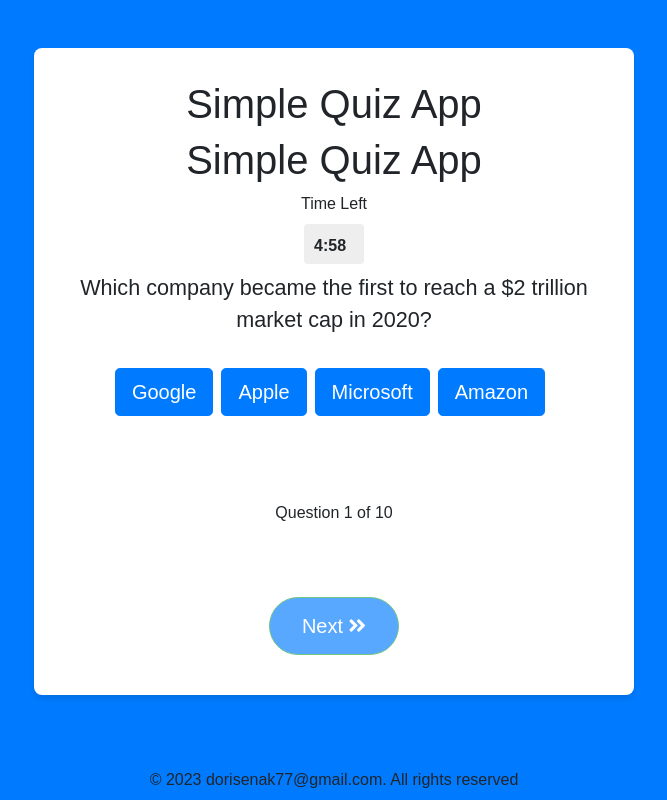
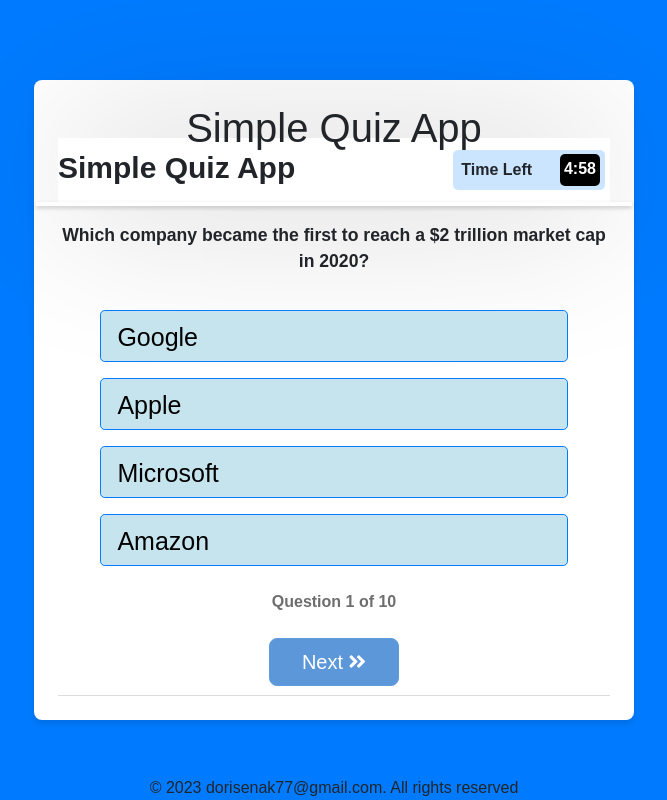
Before and after one commit to the-pad-forum/activity7-Doris-Ena-07, a plain HTML site: page index.html in a window 1280 px wide. Both pictures are taken after a click on the button "Start Quiz". Shown: the whole page, without its empty margins (306-973 px from the left). Drawn offline with nearby package versions, Linux system fonts and the light colour scheme.

Commit message:
Update: style app to resemble provided design,append Category to Current affairs, change PDF visualization colors

```diff
--- a/css/style.css
+++ b/css/style.css
@@ -1,31 +1,41 @@
+/* General Styling */
 * {
   margin: 0;
   padding: 0;
   box-sizing: border-box;
 }
 
+/* Body Styling */
 body {
   font-family: 'Arial', sans-serif;
   background-color: #007bff;
   height: 100%;
 }
 
-div {
-  margin: 8px 0;
+/* Question Options Styling */
+#options button {
+  color: #000;
+  text-align: left;
+  background-color: rgb(198, 228, 238);
+  font-size: 25px;
+  height: 6.5vh;
+  width: 36.5vw;
+  margin-bottom: 6rem;
 }
 
-#options button {
-  margin-right: 8px;
+#options button:hover{
+  background-color: rgb(118, 174, 233)
 }
 
+/* Quiz Container and its contents Styling */
 #quiz-container {
   zoom: 1;
   width: 80%;
   max-width: 600px;
   min-height: 457.6px;
-  padding: 2rem;
+  padding: 1.5rem;
   text-align: center;
-  margin: 3rem auto;
+  margin: 5rem auto;
   border-radius: 8px;
   background-color: white;
   box-shadow: 0 4px 6px rgba(0, 0, 0, 0.1);
@@ -33,6 +43,25 @@ div {
 
 #quiz-content {
   display: none;
+  font-weight: bold;
+}
+
+#quiz-header{
+  display: flex;
+  align-items: center;
+  justify-content: space-between;
+  box-shadow: 1px 2px 163px -7px rgba(0,0,0,0.3);
+  -webkit-box-shadow: 1px 2px 163px -7px rgba(0,0,0,0.3);
+  -moz-box-shadow: 1px 2px 163px -7px rgba(0,0,0,0.3);
+  margin-top: -4%;
+  height: 8vh;
+}
+
+#quiz-title{
+  font-size: 25px;
+  font-weight: bold;
+  margin-bottom: 3px;
+  font-size: 30px;
 }
 
 #quiz-start-btn {
@@ -49,52 +78,73 @@ div {
 #quiz-timer {
   font-size: 1rem;
   font-weight: bold;
-  background-color: #eee;
-  border-radius: 4px;
-  padding: 10px;
-  width: 60px;
+  background-color: #000;
+  color: white;
+  border-radius: 5px;
+  width: 40px;
   height: 40px;
-  margin: .5rem auto;
+  margin: -0.2rem;
   display: flex;
+  justify-content: space-around;
+  height: 4vh;
+  padding-top: 0.2rem;
+}
+
+#h1-quiz-timer {
+  display: flex;
+  width: 100vw;
+  background-color: lightblue;
+}
+
+#quiz-timer-container {
+  background-color:  #cce5ff;
+  border-radius: 5px;
+  width: 19vh;
+  height: 40px;
+  display: flex;
+  align-items: center;
+  padding: 1.5%;
   justify-content: space-between;
+  font-size: medium;
+  font-weight: bold;
+  margin-right: 5px;
 
 }
 
-#progress {
-  height: 48px;
-  padding: 8px;
+#footer{
+  display: flex;
+  align-items: center;
+  border-top: 1px solid #ddd;
+  justify-content: space-between;
+  padding-bottom: -3px;
 }
 
+/* Next Question Button Styling */
 #next-question {
-  border-radius: 1.8rem;
-  padding: .8rem 2rem;
-  margin-top: 3rem;
-  background-color: #007bff;
+  border-radius: 0.5rem ;
+  padding: 0.5rem 2rem;
+  margin: 8px 0px 9px;
+  background-color: #0461c5;
+  border-color: #0866ca;
 }
 
 #next-question:hover {
-  background-color: #035cba;
+  background-color: #3d93f6;
 }
 
+/* Questions Div Styling */
 #question {
-  font-size: 1.35rem;
+  font-size: 1.1rem;
   height: 80px;
+  font-weight: bold;
+  margin-top: 1rem;
 }
 
-#options {
-  height: 125px;
-}
+/* .selected-answer, .selected-answer:active, .selected-answer:hover {
+  color: green;
+} */
 
-#options button {
-  position: relative;
-}
-
-.selected-answer, .selected-answer:active, .selected-answer:hover {
-  background-color: #0bdcf7;
-  border: 1px solid #0bdcf7;
-  color: #000;
-}
-
+/* Simple App Quiz Results Page Styling */
 .tooltip {
   visibility: hidden;
   width: auto;
@@ -115,14 +165,6 @@ div {
 .show-tooltip {
   visibility: visible;
   opacity: 1;
-}
-
-.footer {
-  position: fixed;
-  left: 0;
-  bottom: 0;
-  width: 100%;
-  text-align: center;
 }
 
 .question-review {
@@ -196,3 +238,36 @@ div {
   top: 14.8rem;
   left: calc(600px -100vw);
 }
+
+
+/* Progress bar styling */
+#progress {
+  height: 5vh;
+  border-radius: 15px;
+  margin-top: 1rem;
+  color: rgb(110, 110, 110);
+}
+
+#progress2 {
+height: 100%;
+background-color: #2a3fe1;
+width: 0%;
+}
+
+#progress-bar {
+ height: 4px;
+ background-color: rgb(255, 255, 255);
+ position: relative;
+ margin-left: -4%;
+ margin-right: -4%;
+ box-shadow: 0 2px 4px rgba(0, 0, 0, 0.192);
+}
+
+/* Footer */
+.footer {
+  position: fixed;
+  left: 0;
+  bottom: 0;
+  width: 100%;
+  text-align: center;
+}
```
